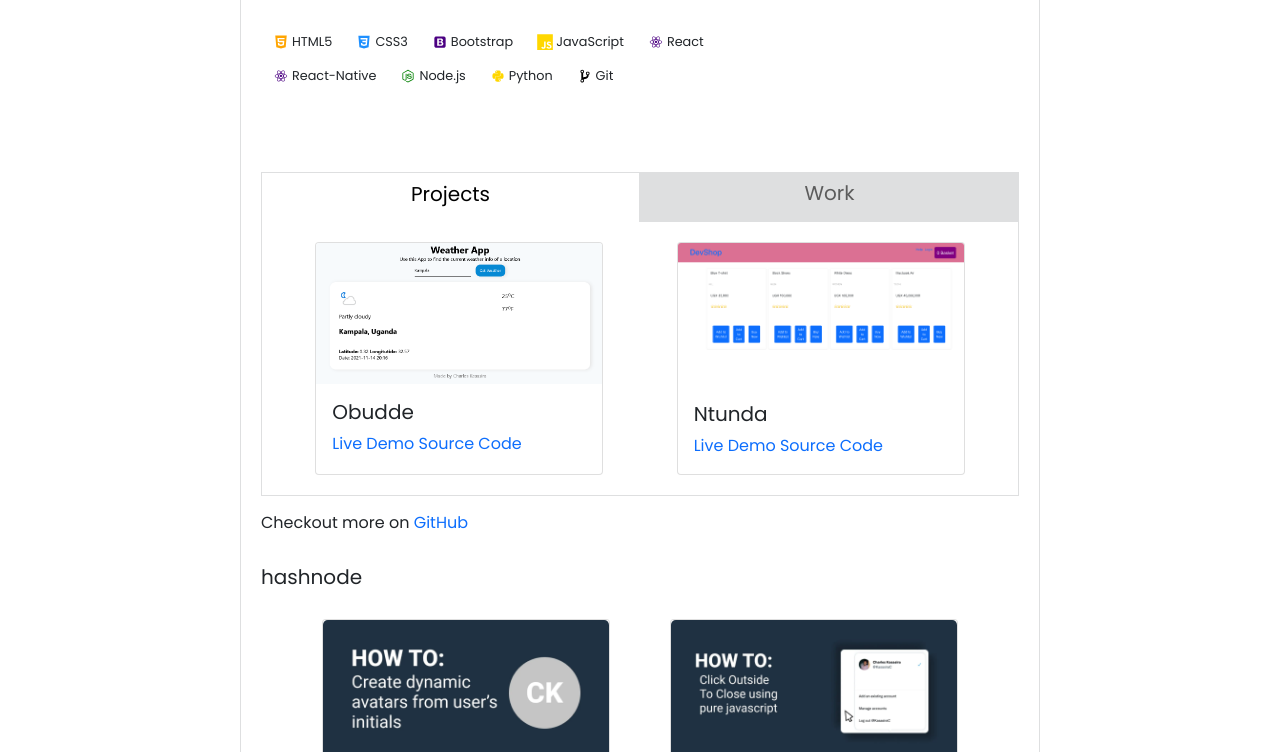
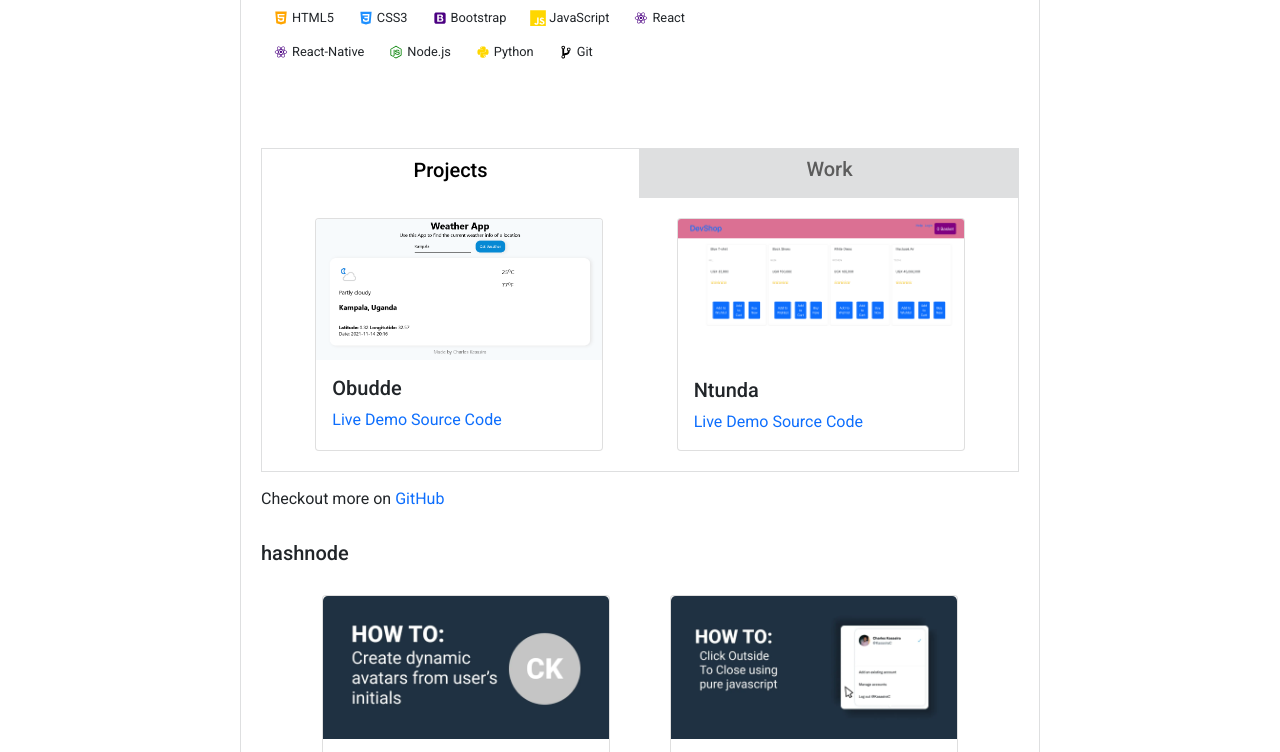
Before and after one commit to CharlesKasasira/get-tweet, a React app: page / in a window 1280 px wide. Shown: the part 330-1082 px from the top of the page. Built offline with nearby package versions, Linux system fonts and the light colour scheme.

Commit message:
Roboto font

```diff
--- a/src/index.css
+++ b/src/index.css
@@ -1,23 +1,17 @@
-@import url('https://fonts.googleapis.com/css2?family=Poppins&display=swap');
+@import url("https://fonts.googleapis.com/css2?family=Roboto:ital,wght@0,100;0,300;0,400;0,500;0,700;0,900;1,100;1,300;1,400;1,500;1,700;1,900&display=swap");
 
-html,
-body,
-*:after,
-*:before{
-    margin: 0;
-    padding: 0;
-    font-family: 'Poppins', sans-serif;
+*{
+  margin: 0;
+  padding: 0;
 }
 
 body{
-  font-family: 'Poppins', sans-serif;
-  margin: 0;
-  }
+  font-family: Roboto, 'san-serif';
+}
 
 .home{
   display: grid;
   grid-template-columns: 0.6fr 2fr 0.6fr;
-  /* background-color: #F6F8FA; */
 }
 
 .info-column{
```
Also changed, not shown: 1 other file.
